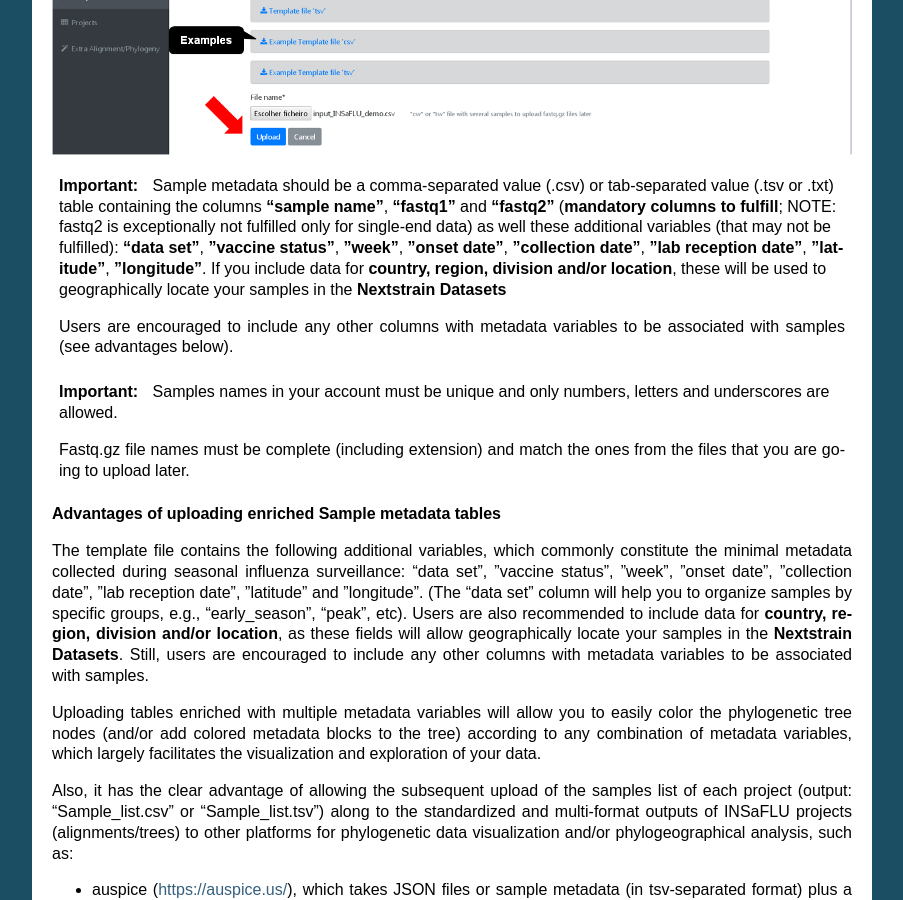
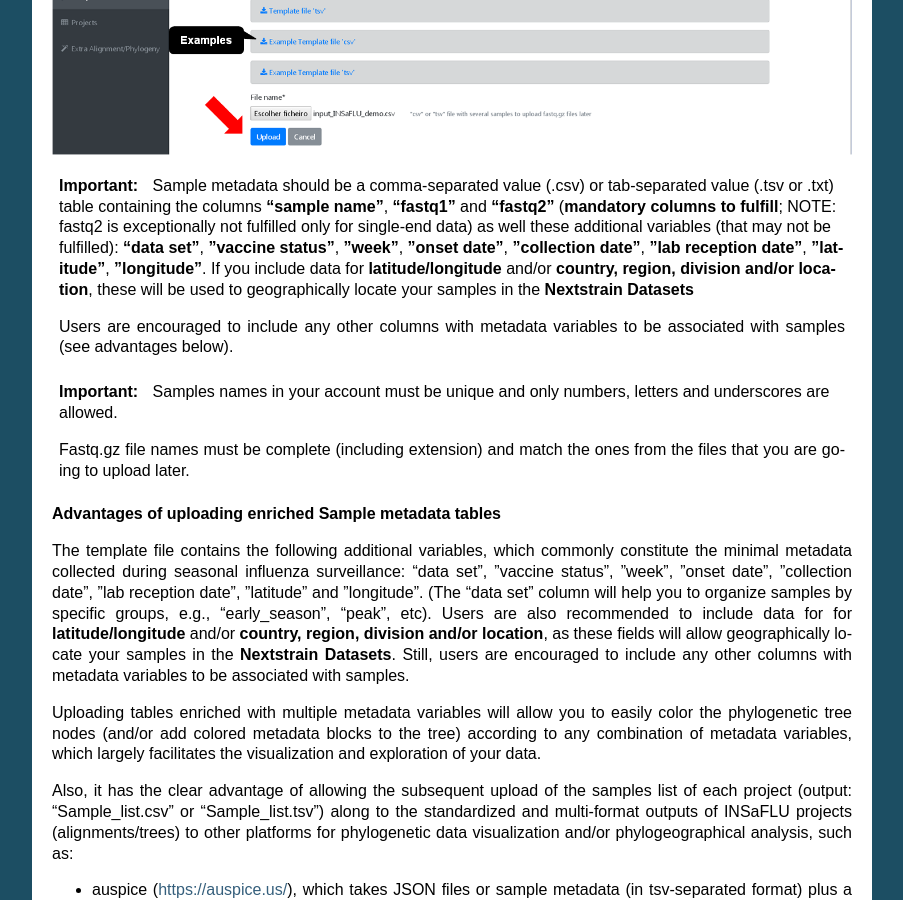
Before and after one commit to INSaFLU/insaflu_docs, a Sphinx documentation site: the page built from docs/uploading_data.rst, in a window 1280 px wide and 900 px high, scrolled down 1612 px. Shown: the whole window, without its empty margins (198-1101 px from the left). Built offline with Sphinx 7.4.7, drawn with Linux system fonts in a browser that asks for light colours; formulas are drawn with MathJax 3; some of the changed text lies outside the part shown.

Commit message:
How to add latitude and longitude in Nextstrain

```diff
--- a/docs/uploading_data.rst
+++ b/docs/uploading_data.rst
@@ -34,7 +34,7 @@
 .. image:: _static/upload_samplemetadata_batch_3.png
 
 .. important::
-   Sample metadata should be a comma-separated value (.csv) or tab-separated value (.tsv or .txt) table containing the columns **“sample name”**, **“fastq1”** and **“fastq2”** (**mandatory columns to fulfill**; NOTE: fastq2 is exceptionally not fulfilled only for single-end data) as well these additional variables (that may not be fulfilled): **“data set”**, **”vaccine status”**, **”week”**, **”onset date”**, **”collection date”**, **”lab reception date”**, **”latitude”**, **”longitude”**. If you include data for **country, region, division and/or location**, these will be used to geographically locate your samples in the **Nextstrain Datasets**
+   Sample metadata should be a comma-separated value (.csv) or tab-separated value (.tsv or .txt) table containing the columns **“sample name”**, **“fastq1”** and **“fastq2”** (**mandatory columns to fulfill**; NOTE: fastq2 is exceptionally not fulfilled only for single-end data) as well these additional variables (that may not be fulfilled): **“data set”**, **”vaccine status”**, **”week”**, **”onset date”**, **”collection date”**, **”lab reception date”**, **”latitude”**, **”longitude”**. If you include data for **latitude/longitude** and/or **country, region, division and/or location**, these will be used to geographically locate your samples in the **Nextstrain Datasets**
 
    Users are encouraged to include any other columns with metadata variables to be associated with samples (see advantages below).
 
@@ -47,7 +47,7 @@
 
 **Advantages of uploading enriched Sample metadata tables**
 
-The template file contains the following additional variables, which commonly constitute the minimal metadata collected during seasonal influenza surveillance: “data set”, ”vaccine status”, ”week”, ”onset date”, ”collection date”, ”lab reception date”, ”latitude” and ”longitude”. (The "data set" column will help you to organize samples by specific groups, e.g., "early_season", "peak", etc). Users are also recommended to include data for **country, region, division and/or location**, as these fields will allow geographically locate your samples in the **Nextstrain Datasets**. Still, users are encouraged to include any other columns with metadata variables to be associated with samples.
+The template file contains the following additional variables, which commonly constitute the minimal metadata collected during seasonal influenza surveillance: “data set”, ”vaccine status”, ”week”, ”onset date”, ”collection date”, ”lab reception date”, ”latitude” and ”longitude”. (The "data set" column will help you to organize samples by specific groups, e.g., "early_season", "peak", etc). Users are also recommended to include data for for **latitude/longitude** and/or **country, region, division and/or location**, as these fields will allow geographically locate your samples in the **Nextstrain Datasets**. Still, users are encouraged to include any other columns with metadata variables to be associated with samples.
 
 Uploading tables enriched with multiple metadata variables will allow you to easily color the phylogenetic tree nodes (and/or add colored metadata blocks to the tree) according to any combination of metadata variables, which largely facilitates the visualization and exploration of your data.
 
@@ -107,7 +107,7 @@
 
 
 .. important::
-	The table for Sample metadata update should contain the columns “sample name” (exactly corresponding to the samples to be updated), as well these additional variables (that may not be fulfilled): “data set”, ”vaccine status”, ”week”, ”onset date”, ”collection date”, ”lab reception date”, ”latitude”, ”longitude”. If you include data for **country, region, division and/or location**, these will be used to geographically locate your samples in the **Nextstrain Datasets**. Still, users are encouraged to include any other columns with metadata variables to be associated with samples (see advantages above).
+	The table for Sample metadata update should contain the columns “sample name” (exactly corresponding to the samples to be updated), as well these additional variables (that may not be fulfilled): “data set”, ”vaccine status”, ”week”, ”onset date”, ”collection date”, ”lab reception date”, ”latitude”, ”longitude”, "country, region", "division" and/or "location". If you include data for **"latitude" and "longitude"** AND/OR **country, region, division and/or location**, these will be used to geographically locate your samples in the **Nextstrain Datasets**. Still, users are encouraged to include any other columns with metadata variables to be associated with samples (see advantages above).
 
 .. note::
 	You cannot update the fastq files. To replace the fastq files associated with a given sample, you need to delete the respective sample and upload all data (metadata plus fastq) again, i.e., create a new sample.  You must ensure that the sample to be deleted is not inserted in any Project before deleting it.
```
